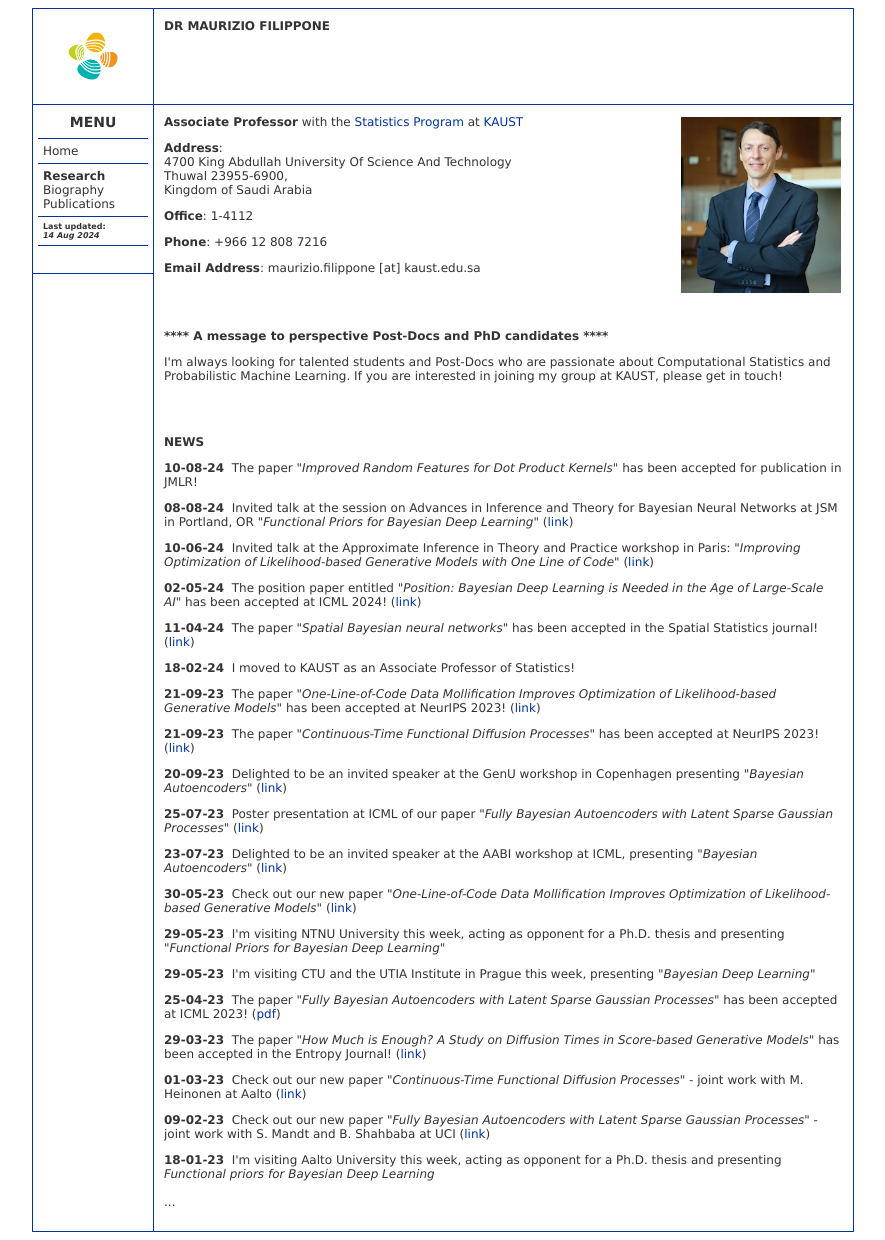
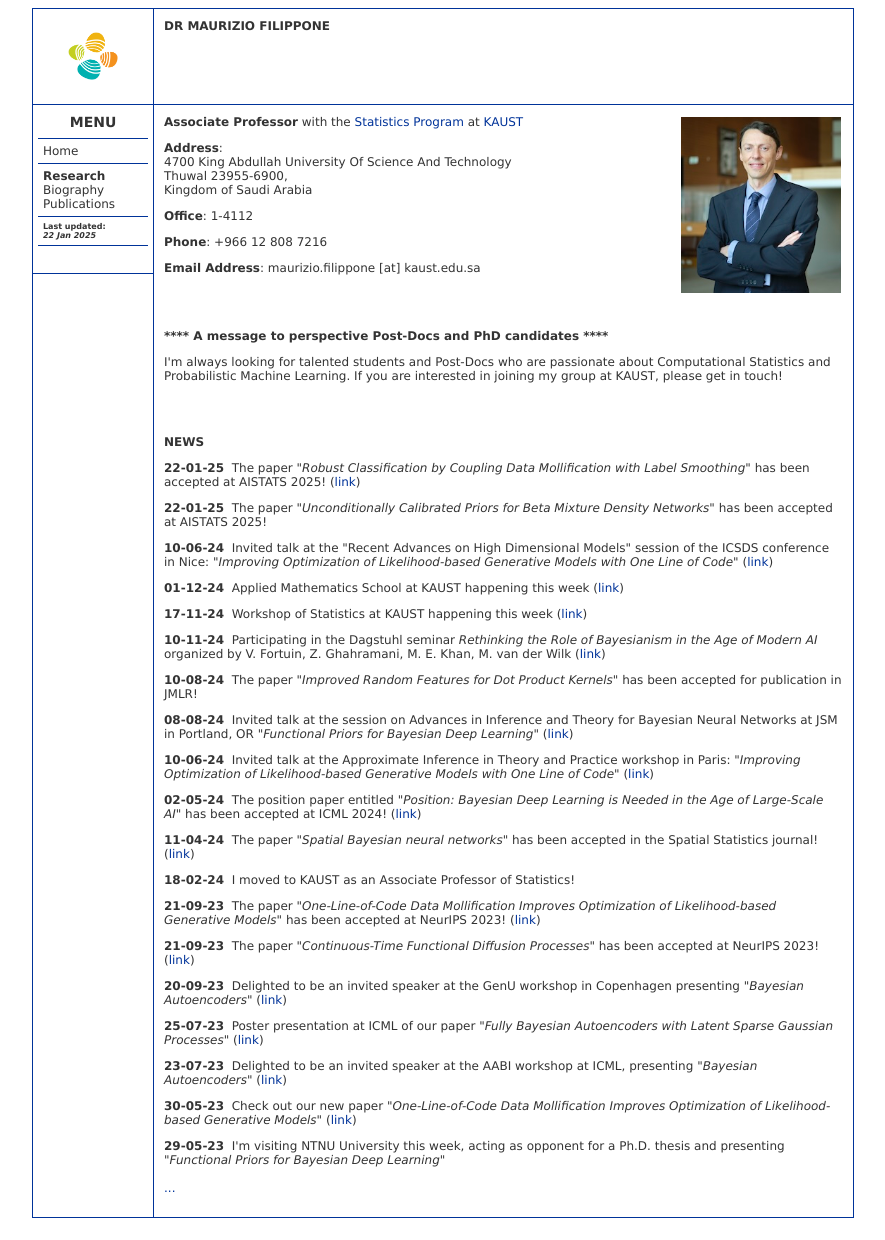
Before and after one commit to mauriziofilippone/mauriziofilippone.github.io, a PHP site: page /index.html in a window 1280 px wide. Shown: the whole page, without its empty margins (197-1082 px from the left). After the commit the page ends 1218 px from the top, so only its background shows below. Run offline with PHP 8.4, Linux system fonts and the light colour scheme.

Commit message:
Updated news

```diff
--- a/index.html
+++ b/index.html
@@ -119,7 +119,7 @@
 
   <div class="divider"></div>
 
-  <div class="lastupdate"><b>Last updated</b>: <br><em>14 Aug 2024</em></div>
+  <div class="lastupdate"><b>Last updated</b>: <br><em>22 Jan 2025</em></div>
 
   <div class="divider"></div>
 
@@ -204,6 +204,12 @@ Apply here
 <div>
 <br><br>
 <p> <b>NEWS</b> </p>
+<p><b>22-01-25</b>&nbsp;&nbsp;The paper <em>"Robust Classification by Coupling Data Mollification with Label Smoothing"</em> has been accepted at AISTATS 2025! (<a href="https://arxiv.org/abs/2406.01494" target="_blank">link</a>)
+<p><b>22-01-25</b>&nbsp;&nbsp;The paper <em>"Unconditionally Calibrated Priors for Beta Mixture Density Networks"</em> has been accepted at AISTATS 2025!
+<p><b>10-06-24</b>&nbsp;&nbsp;Invited talk at the "Recent Advances on High Dimensional Models" session of the ICSDS conference in Nice: <em>"Improving Optimization of Likelihood-based Generative Models with One Line of Code"</em> (<a href=" https://www.ims-icsds2024.org/full-program" target="_blank">link</a>)
+<p><b>01-12-24</b>&nbsp;&nbsp;Applied Mathematics School at KAUST happening this week (<a href="https://cemse.kaust.edu.sa/internship-opportunities/applied-mathematics-school-ams" target="_blank">link</a>)
+<p><b>17-11-24</b>&nbsp;&nbsp;Workshop of Statistics at KAUST happening this week (<a href="https://cemse.kaust.edu.sa/events/by-type/workshop/2024/11/18/kaust-2024-workshop-statistics" target="_blank">link</a>)
+<p><b>10-11-24</b>&nbsp;&nbsp;Participating in the Dagstuhl seminar <em>Rethinking the Role of Bayesianism in the Age of Modern AI</em> organized by V. Fortuin, Z. Ghahramani, M. E. Khan, M. van der Wilk (<a href="https://www.dagstuhl.de/24461" target="_blank">link</a>)
 <p><b>10-08-24</b>&nbsp;&nbsp;The paper <em>"Improved Random Features for Dot Product Kernels"</em> has been accepted for publication in JMLR!
 <p><b>08-08-24</b>&nbsp;&nbsp;Invited talk at the session on Advances in Inference and Theory for Bayesian Neural Networks at JSM in Portland, OR <em>"Functional Priors for Bayesian Deep Learning"</em> (<a href="https://ww3.aievolution.com/JSMAnnual2024/Events/viewEv?ev=1346" target="_blank">link</a>)
 <p><b>10-06-24</b>&nbsp;&nbsp;Invited talk at the Approximate Inference in Theory and Practice workshop in Paris: <em>"Improving Optimization of Likelihood-based Generative Models with One Line of Code"</em> (<a href="https://sites.google.com/essec.edu/approximate-inference-conf/welcome?authuser=0" target="_blank">link</a>)
@@ -217,12 +223,6 @@ Apply here
 <p><b>23-07-23</b>&nbsp;&nbsp;Delighted to be an invited speaker at the AABI workshop at ICML, presenting <em>"Bayesian Autoencoders"</em> (<a href="http://approximateinference.org" target="_blank">link</a>)
 <p><b>30-05-23</b>&nbsp;&nbsp;Check out our new paper <em>"One-Line-of-Code Data Mollification Improves Optimization of Likelihood-based Generative Models"</em> (<a href="http://arxiv.org/abs/2305.18900" target="_blank">link</a>)
 <p><b>29-05-23</b>&nbsp;&nbsp;I'm visiting NTNU University this week, acting as opponent for a Ph.D. thesis and presenting <em>"Functional Priors for Bayesian Deep Learning"</em>
-<p><b>29-05-23</b>&nbsp;&nbsp;I'm visiting CTU and the UTIA Institute in Prague this week, presenting <em>"Bayesian Deep Learning"</em>
-<p><b>25-04-23</b>&nbsp;&nbsp;The paper <em>"Fully Bayesian Autoencoders with Latent Sparse Gaussian Processes"</em> has been accepted at ICML 2023! (<a href="https://arxiv.org/abs/2302.04534" target="_blank">pdf</a>)
-<p><b>29-03-23</b>&nbsp;&nbsp;The paper <em>"How Much is Enough? A Study on Diffusion Times in Score-based Generative Models"</em> has been accepted in the Entropy Journal! (<a href="https://www.mdpi.com/1099-4300/25/4/633" target="_blank">link</a>)
-<p><b>01-03-23</b>&nbsp;&nbsp;Check out our new paper <em>"Continuous-Time Functional Diffusion Processes"</em> - joint work with M. Heinonen at Aalto (<a href="https://arxiv.org/abs/2303.00800" target="_blank">link</a>)
-<p><b>09-02-23</b>&nbsp;&nbsp;Check out our new paper <em>"Fully Bayesian Autoencoders with Latent Sparse Gaussian Processes"</em> - joint work with S. Mandt and B. Shahbaba at UCI (<a href="https://arxiv.org/abs/2302.04534" target="_blank">link</a>)
-<p><b>18-01-23</b>&nbsp;&nbsp;I'm visiting Aalto University this week, acting as opponent for a Ph.D. thesis and presenting <em>Functional priors for Bayesian Deep Learning</em>
 <br><br>
 <a href="news.html">...</a>
 
--- a/layout/header.php
+++ b/layout/header.php
@@ -138,7 +138,7 @@ $menu['links'] = 'Links';
 
   <div class="divider"></div>
 
-  <div class="lastupdate"><b>Last updated</b>: <br><em>14 Aug 2024</em></div>
+  <div class="lastupdate"><b>Last updated</b>: <br><em>22 Jan 2025</em></div>
 
   <div class="divider"></div>
 
--- a/pages/biography.html
+++ b/pages/biography.html
@@ -119,7 +119,7 @@
 
   <div class="divider"></div>
 
-  <div class="lastupdate"><b>Last updated</b>: <br><em>14 Aug 2024</em></div>
+  <div class="lastupdate"><b>Last updated</b>: <br><em>22 Jan 2025</em></div>
 
   <div class="divider"></div>
 
--- a/pages/publications.html
+++ b/pages/publications.html
@@ -119,7 +119,7 @@
 
   <div class="divider"></div>
 
-  <div class="lastupdate"><b>Last updated</b>: <br><em>14 Aug 2024</em></div>
+  <div class="lastupdate"><b>Last updated</b>: <br><em>22 Jan 2025</em></div>
 
   <div class="divider"></div>
 
--- /dev/null
+++ b/pages/utilities/publications_list.html
@@ -0,0 +1,2 @@
+<b id="journals">Journals</b><ul>
+</ul>
```
Also changed, not shown: news.html (+12 -0 lines), 3 other files.
